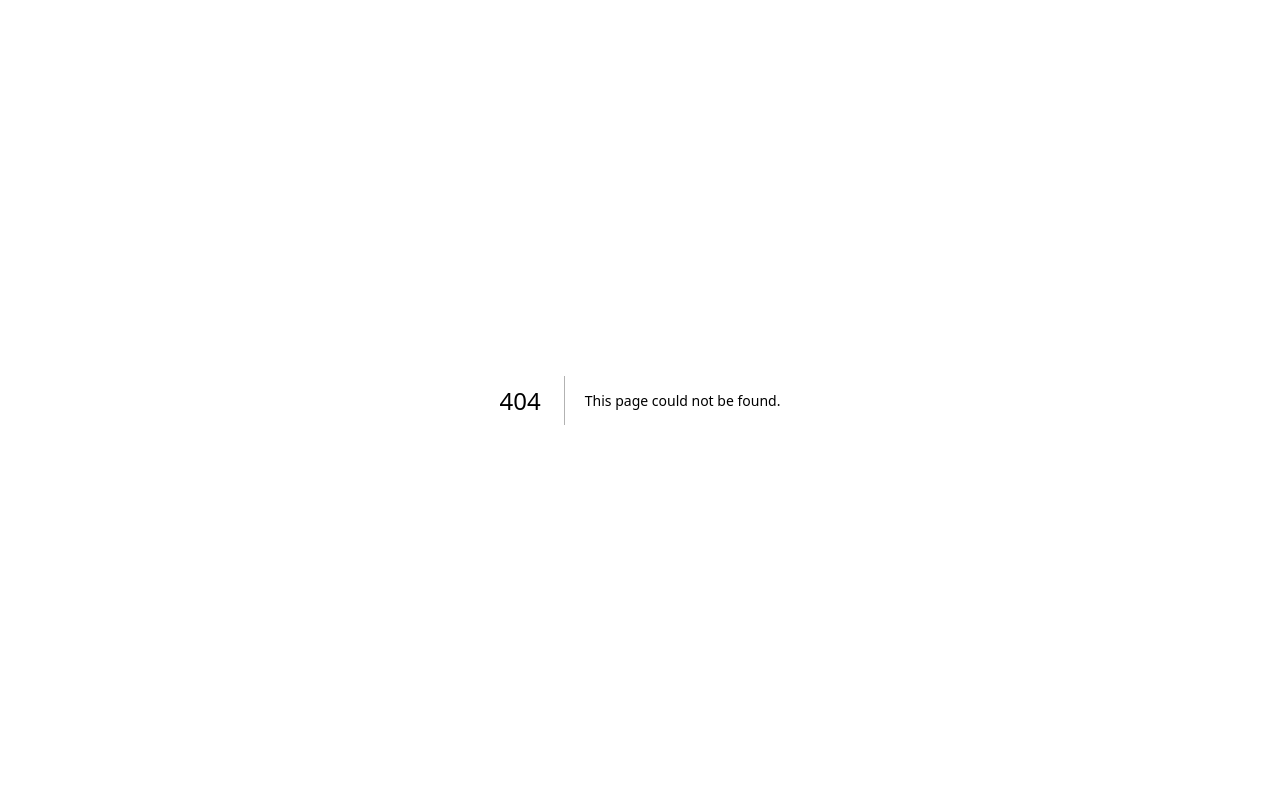
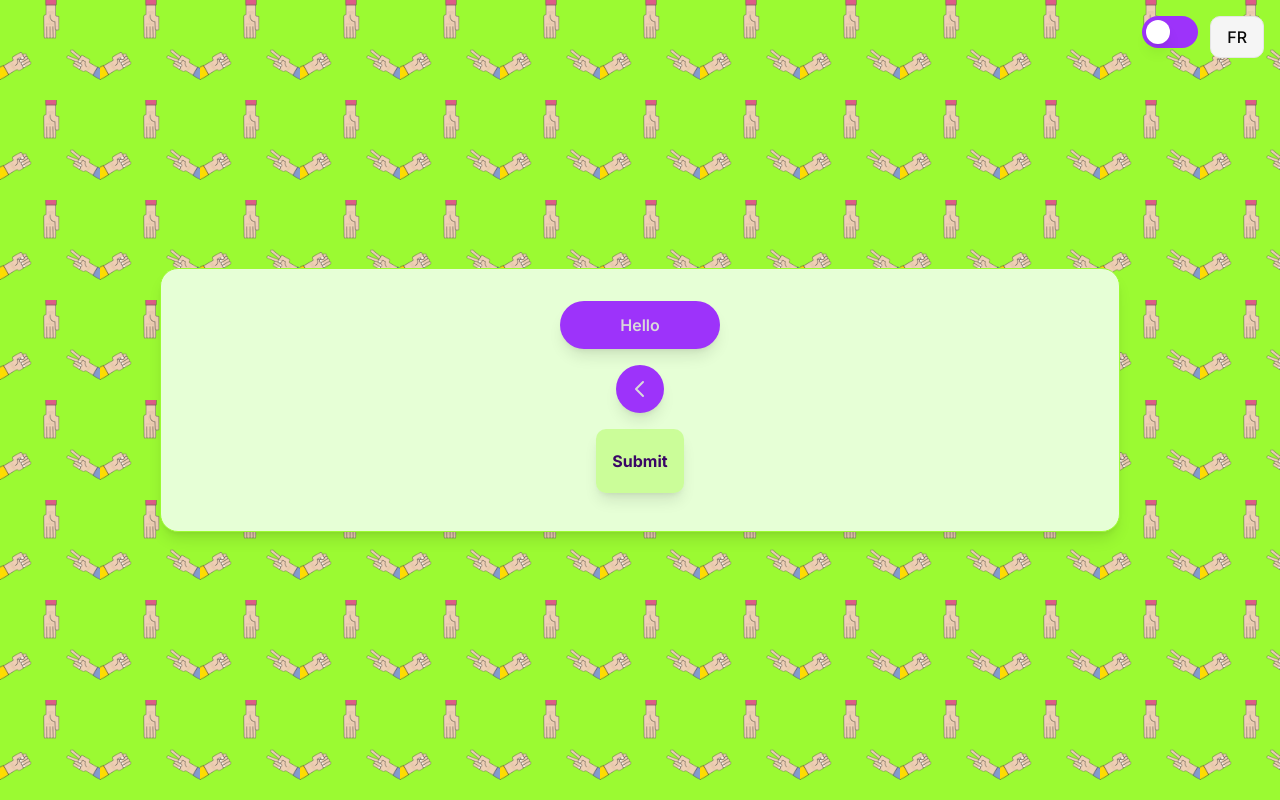
Before and after one commit to Neysu/ft_transcendence, a Next.js app in the folder frontend/: page /about in a window 1280 px wide. Before the commit this address had no page. Built offline with nearby package versions, Linux system fonts and the light colour scheme.

Commit message:
Frontend: fixed error layout for toggle buttons

```diff
--- /dev/null
+++ b/frontend/app/about/page.tsx
@@ -0,0 +1,23 @@
+"use client";
+import { ButtonBasic1 } from "@/components/atoms/Button";
+import { ButtonCircleBack } from "@/components/atoms/ButtonCircleBack";
+import { useLanguage } from "@/components/LanguageProvider";
+import { ButtonSubmite } from "@/components/atoms/ButtonSubmite";
+import { CardPanel } from "@/components/molecules/CardPanel";
+import { useRouter } from "next/navigation";
+
+export default function AboutPage() {
+  const { t } = useLanguage();
+  const router = useRouter();
+  return (
+    <main className="min-h-screen flex flex-col items-center justify-center gap-4">
+      <CardPanel>
+        <div className="flex flex-col items-center gap-4">
+          <ButtonBasic1>{t("hello")}</ButtonBasic1>
+          <ButtonCircleBack onClick={() => router.back()} />
+          <ButtonSubmite />
+        </div>
+      </CardPanel>
+    </main>
+  );
+}
--- a/frontend/app/layout.tsx
+++ b/frontend/app/layout.tsx
@@ -1,8 +1,13 @@
 // Import Next.js types and utilities
+import "./globals.css";
+// import "./bg-random.js";
 import type { Metadata } from "next";
 import { Geist, Geist_Mono, Inter } from "next/font/google";
 import "./globals.css";
 import { LanguageProvider } from "@/components/LanguageProvider";
+import { ThemeSync } from "@/components/ThemeSync";
+import ThemeToggle from "@/components/ThemeToggle";
+import LanguageToggle from "@/components/LanguageToggle";
 
 const inter = Inter({subsets:['latin'],variable:'--font-sans'});
 
@@ -26,20 +31,46 @@
 };
 
 // Root layout component that wraps all pages in the application
+
+
+
 export default function RootLayout({
   children,
 }: Readonly<{
   children: React.ReactNode;
 }>) {
   return (
-    <html lang="en" className={inter.variable}>
+    <html lang="en" className={inter.variable} suppressHydrationWarning>
+      <head>
+        <script
+          dangerouslySetInnerHTML={{
+            __html: `
+              (function() {
+                try {
+                  var theme = localStorage.getItem('theme') || 'green';
+                  document.documentElement.setAttribute('data-theme', theme);
+                } catch (e) {}
+              })();
+            `,
+          }}
+        />
+      </head>
       <body
-        // Apply font variables and antialiasing to all text
-        className={`${geistSans.variable} ${geistMono.variable} antialiased`}
+        className={`${geistSans.variable} ${geistMono.variable} antialiased text-foreground min-h-screen`}
+        style={{ position: "relative", minHeight: "100vh" }}
       >
-        <LanguageProvider>
-          {children}
-        </LanguageProvider>
+        {/* Optional: background div for custom backgrounds */}
+        {/* <div className="fixed inset-0 z-0 bg-gradient-to-br from-gray-900 to-gray-700 opacity-60 pointer-events-none" /> */}
+        <ThemeSync>
+          <LanguageProvider>
+            {/* Fixed position toggles at top right */}
+            <div style={{ position: "fixed", top: 16, right: 16, zIndex: 50, display: "flex", gap: 12 }}>
+              <ThemeToggle />
+              <LanguageToggle />
+            </div>
+            {children}
+          </LanguageProvider>
+        </ThemeSync>
       </body>
     </html>
   );
--- /dev/null
+++ b/frontend/components/ThemeSync.tsx
@@ -0,0 +1,18 @@
+"use client";
+import { useEffect } from "react";
+
+export function ThemeSync({ children }: { children: React.ReactNode }) {
+  useEffect(() => {
+    const setTheme = () => {
+      const savedTheme = typeof window !== "undefined" ? localStorage.getItem("theme") : null;
+      const theme = savedTheme || "green";
+      document.documentElement.setAttribute("data-theme", theme);
+    };
+    setTheme();
+    window.addEventListener("storage", setTheme);
+    return () => {
+      window.removeEventListener("storage", setTheme);
+    };
+  }, []);
+  return <>{children}</>;
+}
--- a/frontend/components/ThemeToggle.tsx
+++ b/frontend/components/ThemeToggle.tsx
@@ -10,26 +10,27 @@
  * When toggled, it sets a data-theme attribute on the document element which triggers
  * CSS variable changes defined in globals.css.
  */
+
 export default function ThemeToggle() {
-  // Track current theme state ("light" or "dark")
-  const [theme, setTheme] = useState<"light" | "dark">("light");
+  // Track current theme state ("green" or "purple")
+  const [theme, setTheme] = useState<"green" | "purple">("green");
 
   // On component mount, restore saved theme preference from localStorage
   useEffect(() => {
-    // Check for saved theme preference or default to light
-    const savedTheme = localStorage.getItem("theme") as "light" | "dark" | null;
-    const initialTheme = savedTheme || "light";
+    // Check for saved theme preference or default to green
+    const savedTheme = localStorage.getItem("theme") as "green" | "purple" | null;
+    const initialTheme = savedTheme || "green";
     setTheme(initialTheme);
     // Set data-theme attribute on <html> element to activate theme CSS
     document.documentElement.setAttribute("data-theme", initialTheme);
   }, []);
 
   /**
-   * Toggle between light and dark themes
+   * Toggle between green and purple themes
    * Updates state, localStorage, and the document's data-theme attribute
    */
   const toggleTheme = () => {
-    const newTheme = theme === "light" ? "dark" : "light";
+    const newTheme = theme === "green" ? "purple" : "green";
     setTheme(newTheme);
     // Apply theme to document root for CSS variable updates
     document.documentElement.setAttribute("data-theme", newTheme);
@@ -38,13 +39,15 @@
   };
 
   return (
-    // Toggle switch button - background color changes based on theme
+    // Toggle switch button - background color is green when theme is purple, purple when theme is green
     <button
       onClick={toggleTheme}
       className="relative inline-flex h-8 w-14 items-center rounded-full transition-colors focus:outline-none focus:ring-5 focus:ring-offset-2 focus:ring-primary"
       style={{
-        // Background: primary color when dark, muted when light
-        backgroundColor: theme === "dark" ? "var(--primary)" : "var(--muted)",
+        backgroundColor:
+          theme === "purple"
+            ? "#9BFA32" // green background when purple theme
+            : "#9D33FA", // purple background when green theme
       }}
       aria-label="Toggle theme"
     >
@@ -52,8 +55,8 @@
       <span
         className="inline-block h-6 w-6 transform rounded-full bg-white shadow-lg transition-transform"
         style={{
-          // Position: right side when dark, left side when light
-          transform: theme === "dark" ? "translateX(2rem)" : "translateX(0.25rem)",
+          // Position: right side when purple, left side when green
+          transform: theme === "purple" ? "translateX(2rem)" : "translateX(0.25rem)",
         }}
       />
     </button>
--- /dev/null
+++ b/frontend/components/atoms/Button.tsx
@@ -0,0 +1,45 @@
+"use client";
+import React from "react";
+
+export interface ButtonProps extends React.ButtonHTMLAttributes<HTMLButtonElement> {
+  variant?: "primary" | "secondary";
+  children: React.ReactNode;
+}
+
+/**
+ * Atom: Button
+ * A simple, reusable button atom with theme-aware styling.
+ */
+export const ButtonBasic1: React.FC<ButtonProps> = ({ variant = "primary", children, className = "", ...props }) => {
+  // Detect theme from document
+  const [theme, setTheme] = React.useState<string>("green");
+  React.useEffect(() => {
+    if (typeof document !== "undefined") {
+      setTheme(document.documentElement.getAttribute("data-theme") || "green");
+    }
+    const observer = new MutationObserver(() => {
+      setTheme(document.documentElement.getAttribute("data-theme") || "green");
+    });
+    observer.observe(document.documentElement, { attributes: true, attributeFilter: ["data-theme"] });
+    return () => observer.disconnect();
+  }, []);
+
+  // Theme-aware color
+  let base = "";
+  if (variant === "primary") {
+    base = theme === "purple"
+      ? "bg-[#D9D9D9] text-[#3A0766] hover:bg-gray-300"
+      : "bg-[#9D33FA] text-[#D9D9D9] hover:bg-purple-700"; // purple bg, same text as left arrow
+  } else {
+    base = "bg-transparent border border-white text-white hover:bg-white hover:text-black";
+  }
+
+  return (
+    <button
+      className={`w-40 h-12 flex items-center justify-center rounded-full font-semibold shadow-lg transition-colors duration-200 focus:outline-none focus:ring-2 focus:ring-offset-2 focus:ring-black ${base} ${className}`}
+      {...props}
+    >
+      <span className="truncate w-full px-2 text-center block">{children}</span>
+    </button>
+  );
+};
--- /dev/null
+++ b/frontend/components/atoms/ButtonCircleBack.tsx
@@ -0,0 +1,42 @@
+"use client";
+import React from "react";
+
+export interface ButtonCircleBackProps extends React.ButtonHTMLAttributes<HTMLButtonElement> {}
+
+/**
+ * Atom: ButtonCircleBack
+ * A circular button with a left arrow, used for navigation.
+ */
+export const ButtonCircleBack: React.FC<ButtonCircleBackProps> = ({ className = "", ...props }) => {
+  // Detect theme from document
+  const [theme, setTheme] = React.useState<string>("green");
+  React.useEffect(() => {
+    if (typeof document !== "undefined") {
+      setTheme(document.documentElement.getAttribute("data-theme") || "green");
+    }
+    const observer = new MutationObserver(() => {
+      setTheme(document.documentElement.getAttribute("data-theme") || "green");
+    });
+    observer.observe(document.documentElement, { attributes: true, attributeFilter: ["data-theme"] });
+    return () => observer.disconnect();
+  }, []);
+
+  // Theme-aware color
+  const bg = theme === "purple"
+    ? "bg-[#D9D9D9] hover:bg-[#bdbdbd]"
+    : "bg-[#9D33FA] hover:bg-[#7c25c2]";
+  const text = theme === "purple" ? "text-[#3A0766]" : "text-[#D9D9D9]";
+
+  return (
+    <button
+      className={`w-12 h-12 flex items-center justify-center rounded-full shadow-lg transition-colors duration-200 focus:outline-none focus:ring-2 focus:ring-offset-2 focus:ring-black ${bg} ${text} ${className}`}
+      aria-label="Go back"
+      {...props}
+    >
+      {/* Left arrow SVG */}
+      <svg width="24" height="24" viewBox="0 0 24 24" fill="none" xmlns="http://www.w3.org/2000/svg">
+        <path d="M15 19L8 12L15 5" stroke="currentColor" strokeWidth="2" strokeLinecap="round" strokeLinejoin="round"/>
+      </svg>
+    </button>
+  );
+};
--- /dev/null
+++ b/frontend/components/atoms/ButtonSubmite.tsx
@@ -0,0 +1,45 @@
+"use client";
+import React from "react";
+import { useLanguage } from "@/components/LanguageProvider";
+
+export interface ButtonSubmiteProps extends React.ButtonHTMLAttributes<HTMLButtonElement> {}
+
+/**
+ * Atom: ButtonSubmite
+ * A square button with 37% opacity purple background and language-aware text.
+ */
+export const ButtonSubmite: React.FC<ButtonSubmiteProps> = ({ className = "", ...props }) => {
+  const { language } = useLanguage();
+  // Theme detection
+  const [theme, setTheme] = React.useState<string>("green");
+  React.useEffect(() => {
+    if (typeof document !== "undefined") {
+      setTheme(document.documentElement.getAttribute("data-theme") || "green");
+    }
+    const observer = new MutationObserver(() => {
+      setTheme(document.documentElement.getAttribute("data-theme") || "green");
+    });
+    observer.observe(document.documentElement, { attributes: true, attributeFilter: ["data-theme"] });
+    return () => observer.disconnect();
+  }, []);
+
+  // Text for each language
+  const text = language === "fr" ? "Soumettre" : language === "es" ? "Enviar" : "Submit";
+
+  // Theme-based color
+  // For purple theme: #9D33FA at 37% opacity; for green theme: #9BFA32 at 37% opacity
+  const bg = theme === "purple"
+    ? "bg-[#9D33FA]/[0.37] hover:bg-[#7c25c2]/[0.37]"
+    : "bg-[#9BFA32]/[0.37] hover:bg-[#7cbe29]/[0.37]";
+  const textColor = theme === "purple" ? "text-white" : "text-[#3A0766]";
+
+  return (
+    <button
+      className={`min-w-16 h-16 px-4 ${bg} ${textColor} font-bold rounded-lg shadow-lg flex items-center justify-center text-base transition-colors duration-200 focus:outline-none focus:ring-2 focus:ring-offset-2 focus:ring-black ${className}`}
+      style={{ width: "auto" }}
+      {...props}
+    >
+      {text}
+    </button>
+  );
+};
--- /dev/null
+++ b/frontend/components/molecules/CardPanel.tsx
@@ -0,0 +1,39 @@
+"use client";
+import React from "react";
+
+export interface CardPanelProps {
+  children: React.ReactNode;
+  className?: string;
+}
+
+/**
+ * Molecule: CardPanel
+ * A reusable card/panel container with theme-aware background and shadow.
+ */
+export const CardPanel: React.FC<CardPanelProps> = ({ children, className = "" }) => {
+  // Theme detection
+  const [theme, setTheme] = React.useState<string>("green");
+  React.useEffect(() => {
+    if (typeof document !== "undefined") {
+      setTheme(document.documentElement.getAttribute("data-theme") || "green");
+    }
+    const observer = new MutationObserver(() => {
+      setTheme(document.documentElement.getAttribute("data-theme") || "green");
+    });
+    observer.observe(document.documentElement, { attributes: true, attributeFilter: ["data-theme"] });
+    return () => observer.disconnect();
+  }, []);
+
+  // Theme-based background
+  // Purple theme: #D9D9D9; Green theme: light green #E6FFD6
+  const bg = theme === "purple" ? "bg-[#D9D9D9]" : "bg-[#E6FFD6]";
+  const border = theme === "purple" ? "border-[#9D33FA]" : "border-[#9BFA32]";
+
+  return (
+    <div
+      className={`w-full lg:w-3/4 mx-auto h-[33vh] rounded-2xl shadow-lg border ${bg} ${border} p-8 flex flex-col items-center ${className}`}
+    >
+      {children}
+    </div>
+  );
+};
```
Also changed, not shown: frontend/app/page.tsx (+0 -8 lines).
